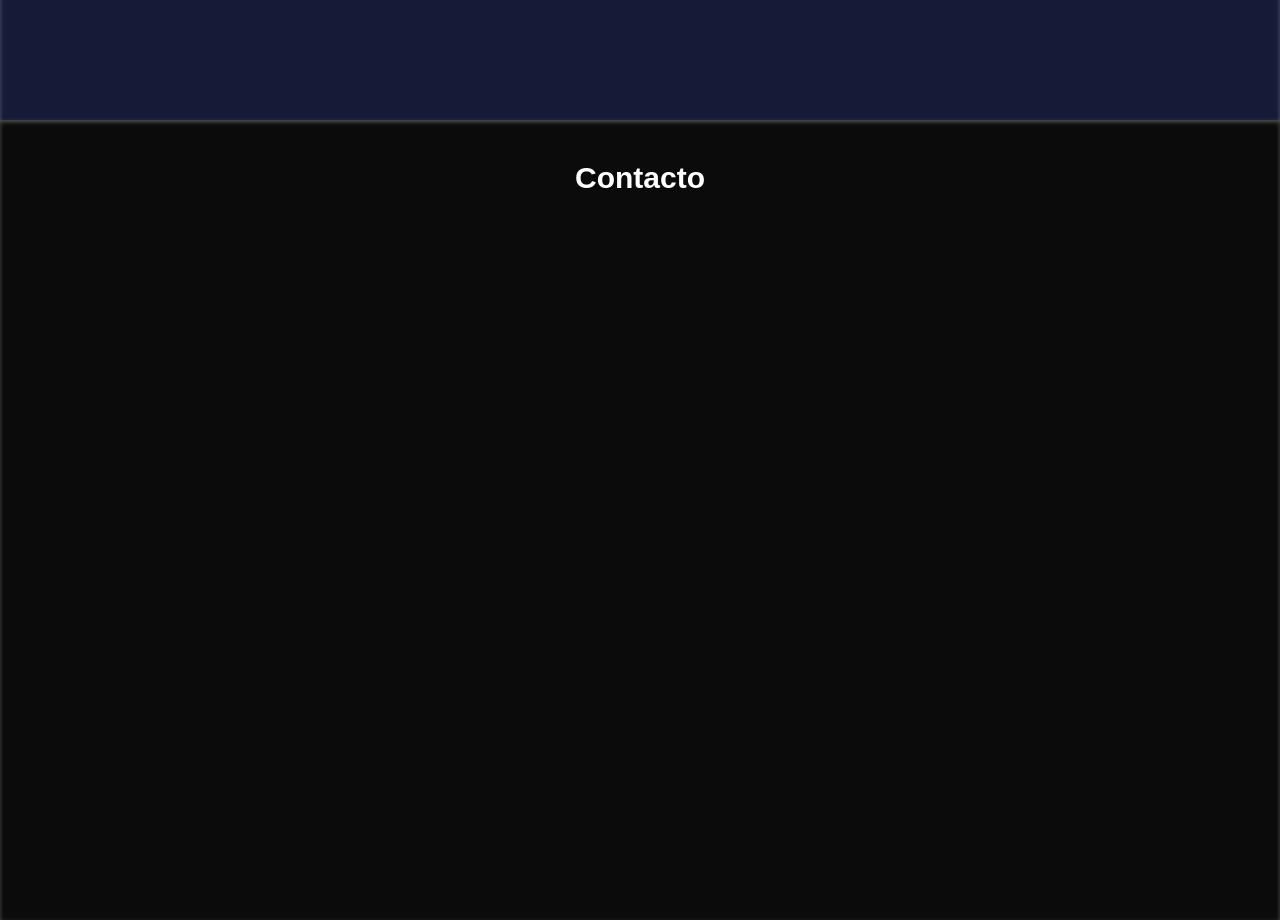
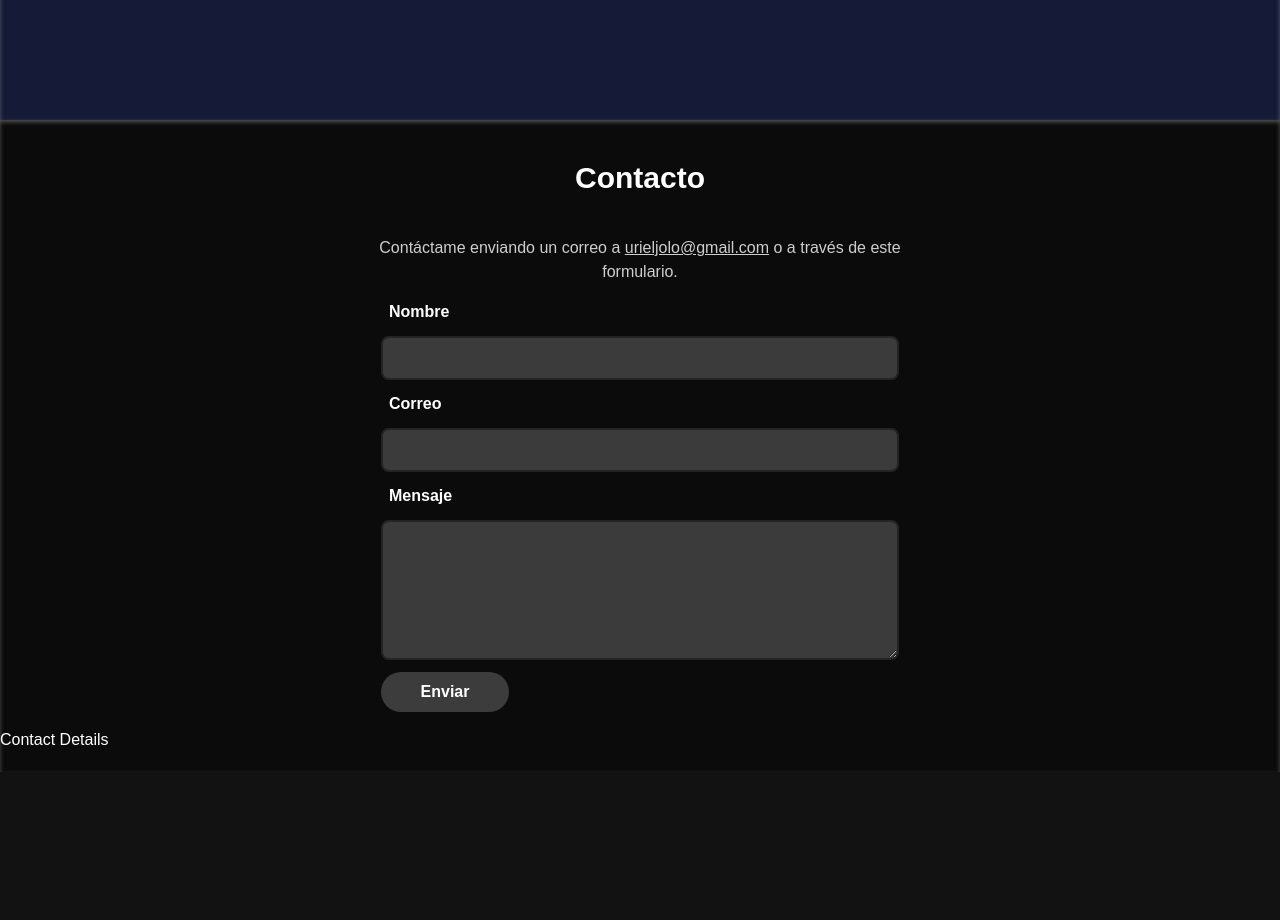
Before and after one commit to UrielJolodovsky/portfolio-web, an Astro site: page / in a window 1280 px wide. Shown: the part 2160-3080 px from the top of the page. After the commit the page ends 2932 px from the top, so only its background shows below. Built offline with nearby package versions, Linux system fonts and the light colour scheme; Astro itself is replaced by a stand-in of ours.

Commit message:
Contact form style almost finished

```diff
--- a/src/components/Contact.astro
+++ b/src/components/Contact.astro
@@ -1,3 +1,17 @@
-<div id="contacto" class="w-full h-screen bg-black/40 shadow-inner shadow-white/30">
+<div id="contacto" class="w-full h-full bg-black/40 shadow-inner shadow-white/30 pb-5">
     <h2 class="font-semibold text-3xl text-center p-10">Contacto</h2>
+    <p class="text-center text-white/80 text-base max-w-[600px] sm:px-0 px-4 mx-auto">Contáctame enviando un correo a <a target="_blank" class="text-white/80 hover:text-white/60 underline" href="mailto:urieljolo@gmail.com">urieljolo@gmail.com</a> o a través de este formulario.</p>
+        <form class="flex flex-col gap-y-3 p-4 rounded-lg max-w-[550px] mx-auto">
+            <label class="text-white font-semibold px-2" for="nombre">Nombre</label>
+            <input class="bg-white/20 border-2 border-black/40 rounded-lg p-2" type="text">
+            <label class="text-white font-semibold px-2" for="correo">Correo</label>
+            <input class="bg-white/20 border-2 border-black/40 rounded-lg p-2" type="text">
+            <label class="text-white font-semibold px-2" for="mensaje">Mensaje</label>
+            <textarea class="bg-white/20 border-2 border-black/40 rounded-lg p-2" name="" id="" cols="30" rows="5"></textarea>
+            <button type="submit" class="bg-white/20 hover:bg-white/30 text-white font-semibold rounded-full transition p-2 w-32">Enviar</button>
+        </form>
+        <div>
+            <!-- Contact Details -->
+            <h2>Contact Details</h2>
+        </div>
 </div>
```
